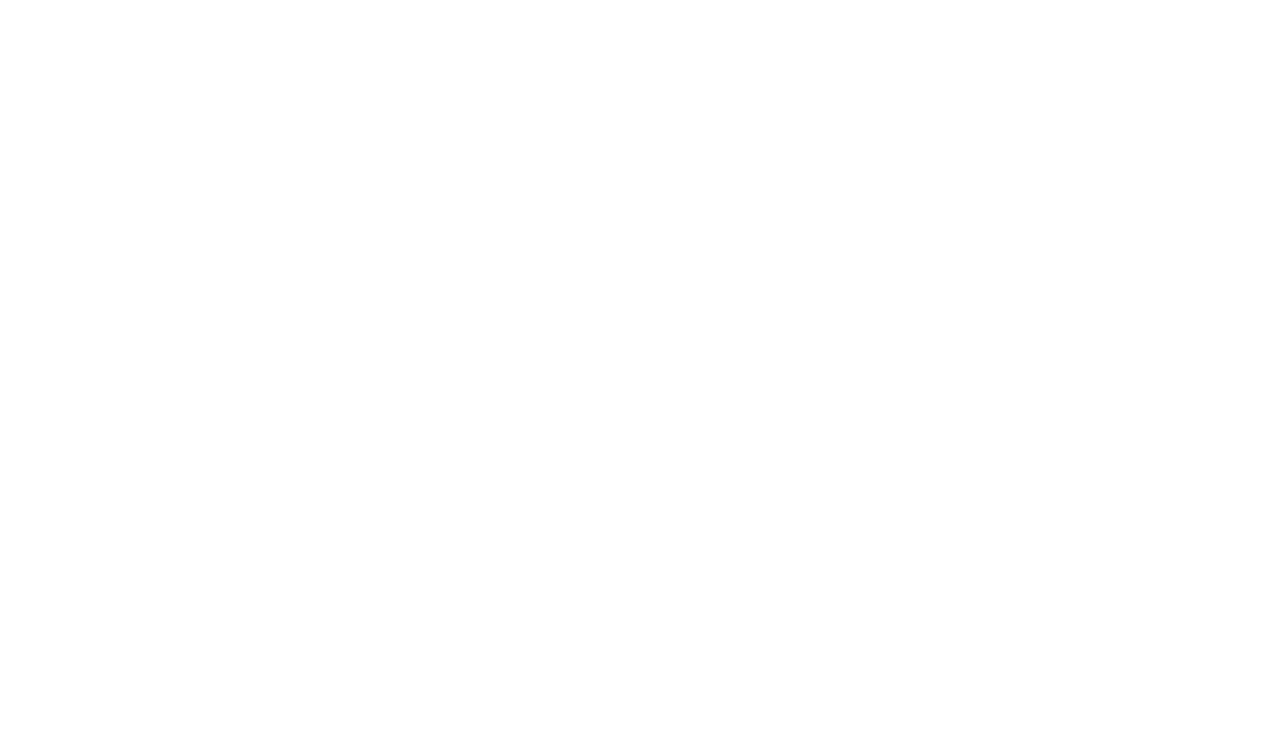
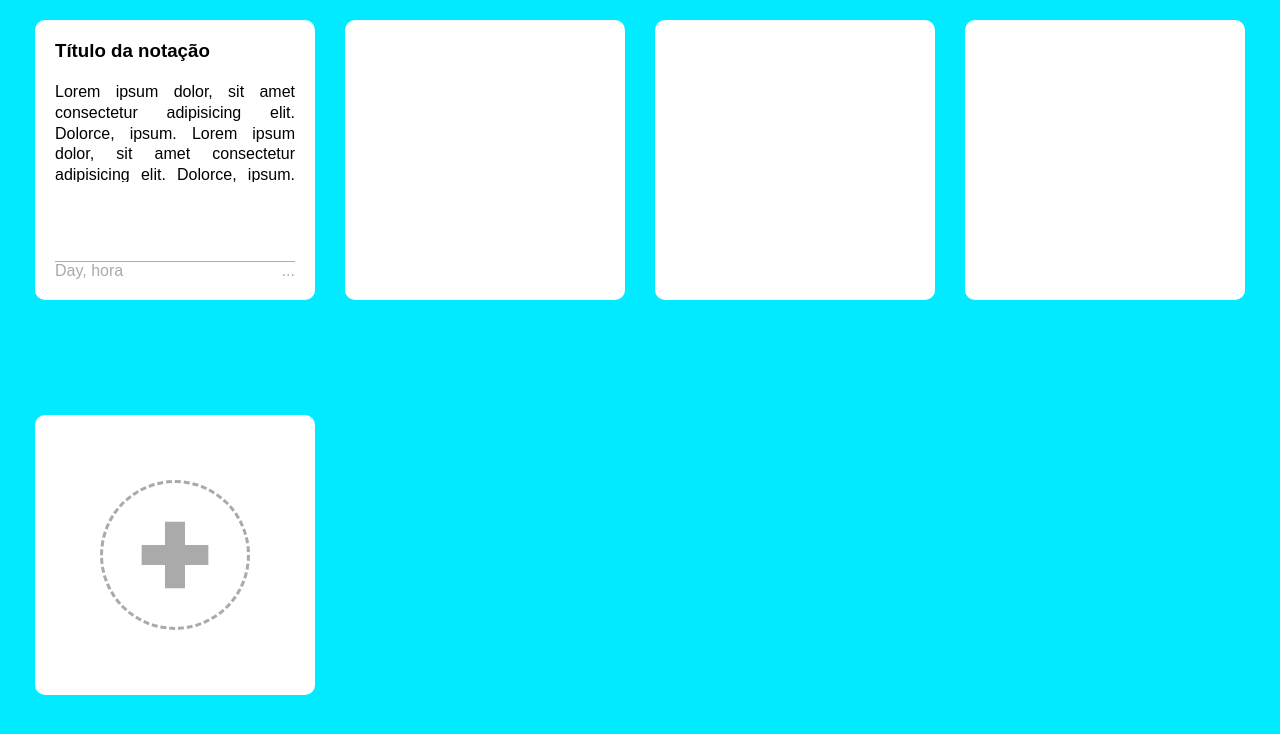
Before and after one commit to israelrodrigues01/projetoNotas, a plain HTML site: page Códigos/index.html in a window 1280 px wide. Drawn offline with nearby package versions, Linux system fonts and the light colour scheme.

Commit message:
Html e Css
Eenvio do documento com html e um pouco com css

```diff
--- a/Códigos/index.html
+++ b/Códigos/index.html
@@ -3,13 +3,39 @@
 <head>
 	<meta charset="UTF-8">
 	<meta name="viewport" content="width=device-width, initial-scale=1.0">
-	<title>Document</title>
+	<title>Notas | Israel Rodrigues</title>
 	<link rel="stylesheet" href="style.css">
+	<link href='https://unpkg.com/boxicons@2.1.2/css/boxicons.min.css' rel='stylesheet'>
 
 </head>
 <body>
 
+	<div class="note">
+		<div class="header">
+			<h3>Título da notação</h3>
+			<div class="text">
+					Lorem ipsum dolor, sit amet consectetur adipisicing elit. Dolorce, ipsum.
+					Lorem ipsum dolor, sit amet consectetur adipisicing elit. Dolorce, ipsum.
+					Lorem ipsum dolor, sit amet consectetur adipisicing elit. Dolorce, ipsum.
+					Lorem ipsum dolor, sit amet consectetur adipisicing elit. Dolorce, ipsum.
+					Lorem ipsum dolor, sit amet consectetur adipisicing elit. Dolorce, ipsum.
+					Lorem ipsum dolor, sit amet consectetur adipisicing elit. Dolorce, ipsum.
+					Lorem ipsum dolor, sit amet consectetur adipisicing elit. Dolorce, ipsum.
+			</div>
+		</div>
 
+		<div class="footer">
+			<div class="date">Day, hora</div>
+			<div class="excluir">...</div>
+		</div>
+	</div>
+	<div class="note"></div>
+	<div class="note"></div>
+	<div class="note"></div>
+
+	<div id="add">
+		<div class="circle"><i class='bx bx-plus-medical'></i></div>
+	</div>
 
 <script src="script.js"></script>
 </body>
--- a/Códigos/style.css
+++ b/Códigos/style.css
@@ -0,0 +1,80 @@
+*
+{
+	margin: 0; padding: 0;
+	font-family: sans-serif;
+	box-sizing: border-box;
+}
+
+body
+{
+	width: 100%;
+	min-height: 100vh;
+	background: #00ebff;
+	display: grid;
+	grid-template-columns: repeat(auto-fill, 280px);
+	gap: 30px;
+	padding: 20px;
+	justify-content: center;
+}
+
+#add,
+.note
+{
+	height: 280px;
+	background: #fff;
+	border-radius: 10px;
+}
+#add,
+#add .circle
+{
+	display: grid;
+	place-items: center;
+	cursor: pointer;
+	transition: background .5s;
+}
+#add:hover
+{
+	background: #f2f2f2;
+}
+#add .circle
+{
+	width: 150px;
+	height: 150px;
+	border-radius: 50%;
+	font-size: 5em;
+	border: 3px dashed #aaa;
+	color: #aaa;
+}
+
+.note
+{
+	position: relative;
+	padding: 20px;
+	display: flex;
+	flex-direction: column;
+	justify-content: space-between;
+}
+.note h3
+{
+	margin-bottom: 20px;
+}
+.note .text
+{
+	text-align: justify;
+	line-height: 1.3;
+	height: 100px;
+	overflow-x: hidden;
+}
+.note:hover .text
+{
+	overflow-x: hidden
+}
+.note .footer
+{
+	border-top: 1px solid #aaa;
+	/*padding: 15px 10px;*/
+	display: flex;
+	align-items: center;
+	justify-content: space-between;
+	color: #aaa;
+}
```
